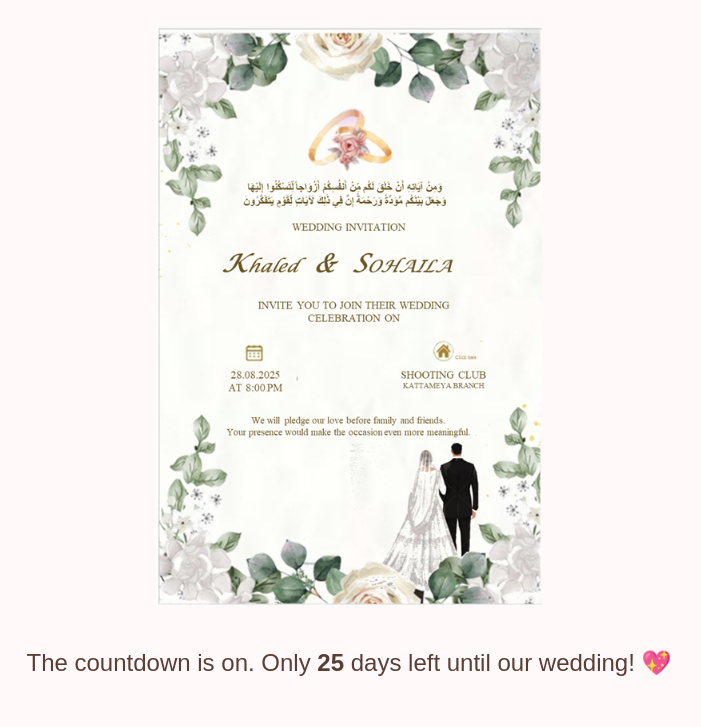
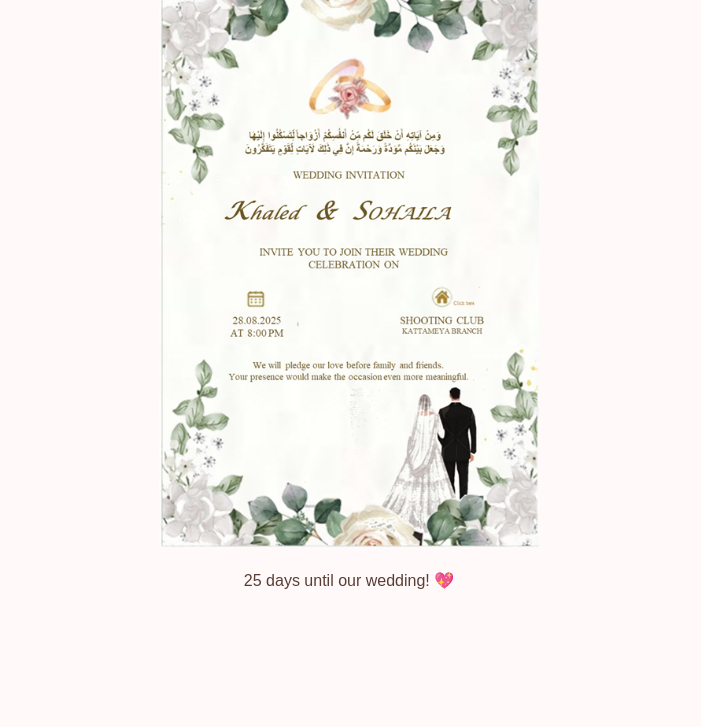
Before and after one commit to KSEG90/Wedding_invitation, a plain HTML site: page index.html in a window 1280 px wide. Shown: the part 73-800 px from the top of the page, without its empty margins (291-992 px from the left). Drawn offline with Linux system fonts and the light colour scheme.

Commit message:
Update index.html

```diff
--- a/index.html
+++ b/index.html
@@ -1,6 +1,7 @@
 <!DOCTYPE html>
 <html>
 <head>
+  <meta name="viewport" content="width=device-width, initial-scale=1.0">
   <title>Our Wedding Countdown</title>
   <style>
     body {
@@ -8,30 +9,37 @@
       text-align: center;
       background: #fff9f9;
       color: #5a3e36;
+      max-width: 100%;
+      margin: 0 auto;
+      padding: 10px;
+      box-sizing: border-box;
+    }
+    h1 {
+      font-size: 18px;
+      margin: 5px 0;
     }
     .invite-container {
-      position: relative; /* Add this */
-      display: inline-block; /* Add this */
-      margin: 20px auto; /* Keeps your original margin */
+      position: relative;
+      display: inline-block;
+      margin: 10px auto;
     }
     .invite-img {
-      width: 80%;
-      max-width: 600px;
-      /* Remove margin: 20px auto; since it's now on the container */
+      width: 95%;
+      max-width: 400px;
     }
     .countdown {
-      font-size: 24px;
-      margin: 20px;
+      font-size: 16px;
+      margin: 10px 0;
+      padding: 0 10px;
     }
-    /* Add this new class for the clickable area */
     .clickable-area {
       position: absolute;
-      top: 58%; /* Adjust this to match your "Click Here" text position */
+      top: 58%;
       left: 70%;
-      width: 110px; /* Adjust to cover your text width */
-      height: 50px; /* Adjust to cover your text height */
+      width: 110px;
+      height: 50px;
       transform: translate(-50%, -50%);
-      opacity: 0; /* Makes it invisible */
+      opacity: 0;
       cursor: pointer;
     }
   </style>
@@ -39,7 +47,6 @@
 <body>
   <h1>Join us as we start our forever!</h1>
 
-  <!-- Wrap your image in a container and add the clickable link -->
   <div class="invite-container">
     <img class="invite-img" src="Wedding invitation.png" alt="Wedding invitation">
     <a href="https://maps.app.goo.gl/QXzkr15WgTJQSrPn7" class="clickable-area"></a>
@@ -48,8 +55,7 @@
   <div class="countdown" id="countdown"></div>
 
   <script>
-    // SET YOUR WEDDING DATE HERE (YYYY-MM-DD)
-    const weddingDate = new Date("2025-08-28").getTime(); // ⚠️ CHANGE THIS DATE!
+    const weddingDate = new Date("2025-08-28").getTime();
 
     function updateCountdown() {
       const now = new Date().getTime();
@@ -57,11 +63,11 @@
       const days = Math.floor(diff / (1000 * 60 * 60 * 24));
 
       document.getElementById("countdown").innerHTML =
-        `The countdown is on. Only <strong>${days}</strong> days left until our wedding! 💖`;
+        `${days} days until our wedding! 💖`;
     }
 
-    updateCountdown(); // Run once immediately
-    setInterval(updateCountdown, 86400000); // Update every 24 hours
+    updateCountdown();
+    setInterval(updateCountdown, 86400000);
   </script>
 </body>
 </html>
```
